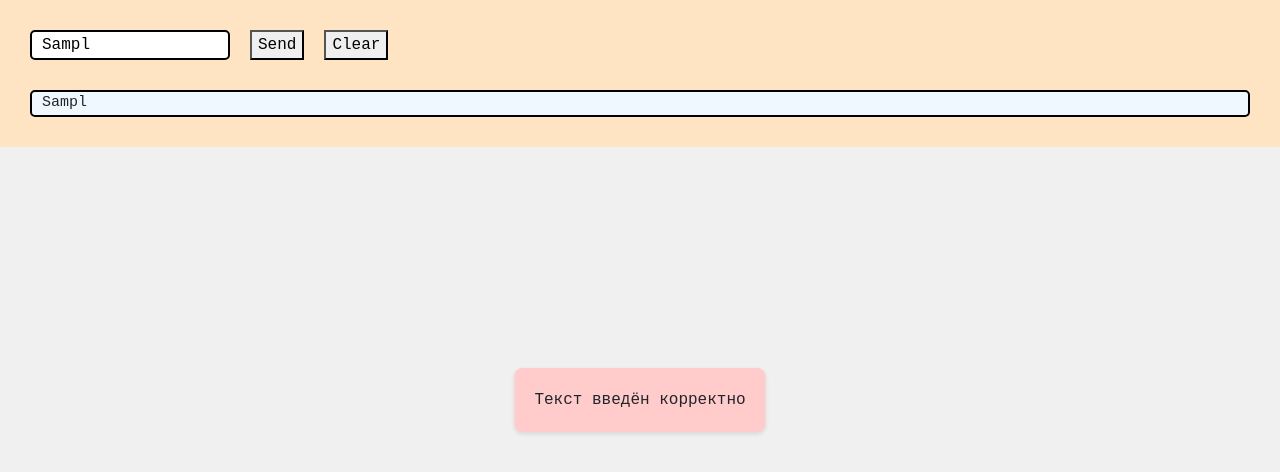
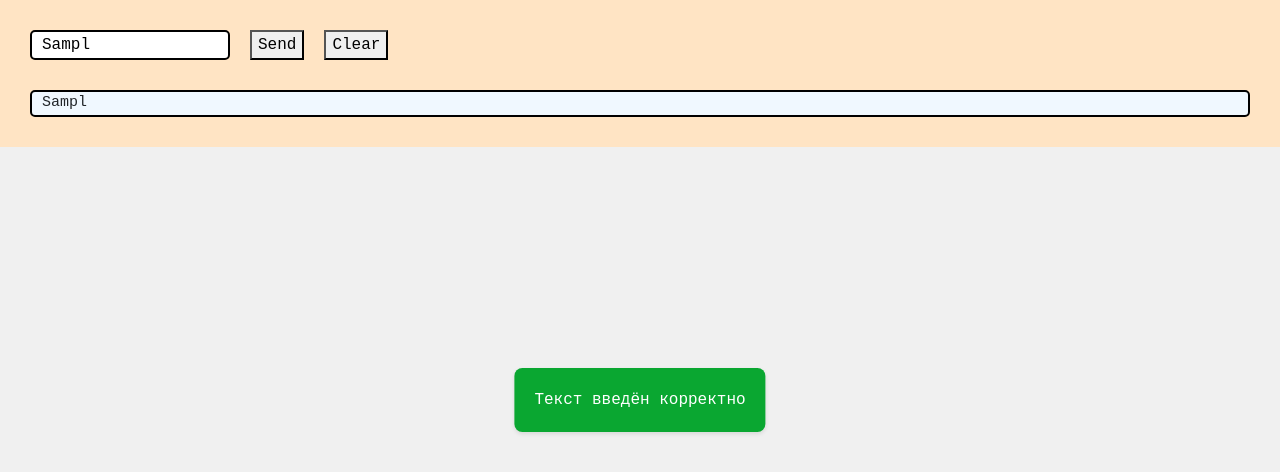
Before and after one commit to igord014/CourseCssBogdan, a website: page InputSendOutput.html in a window 1280 px wide. Both pictures are taken after typing "Sample" into the empty fields and a click on the button "Send". Drawn offline with nearby package versions, Linux system fonts and the light colour scheme.

Commit message:
alert text color changed

```diff
--- a/InputSendOutput.html
+++ b/InputSendOutput.html
@@ -81,12 +81,13 @@
         top: 50%;
         left: 50%;
         transform: translate(-50%, -50%);
-        background-color: #ffcccb;
+        background-color: #0aa731;
         padding: 20px;
         border-radius: 8px;
         box-shadow: 0 2px 4px rgba(0, 0, 0, 0.1);
         display: none;
         font-size: 1em;
+        color: white;
       }
       #emptyAlert {
         position: fixed;
@@ -130,8 +131,12 @@
       <div id="outputField" style="padding-left: 10px">Output</div>
     </div>
     <span id="customAlert" class="custom-alert">Текст введён корректно</span>
-    <span id="emptyAlert" class="empty-alert">В текстовое поле ничего не введено</span>
-    <span id="tooLongAlert" class="too-long-alert">В поле ввода введено больше 5 символов</span>
+    <span id="emptyAlert" class="empty-alert"
+      >В текстовое поле ничего не введено</span
+    >
+    <span id="tooLongAlert" class="too-long-alert"
+      >В поле ввода введено больше 5 символов</span
+    >
 
     <script>
       const inputField = document.getElementById("inputField");
```
